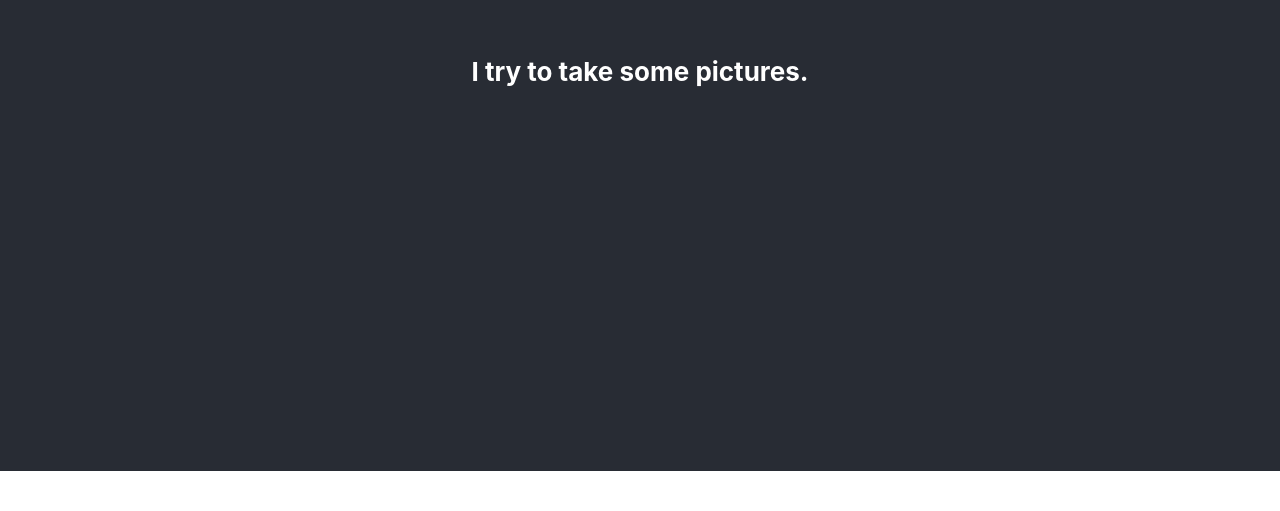
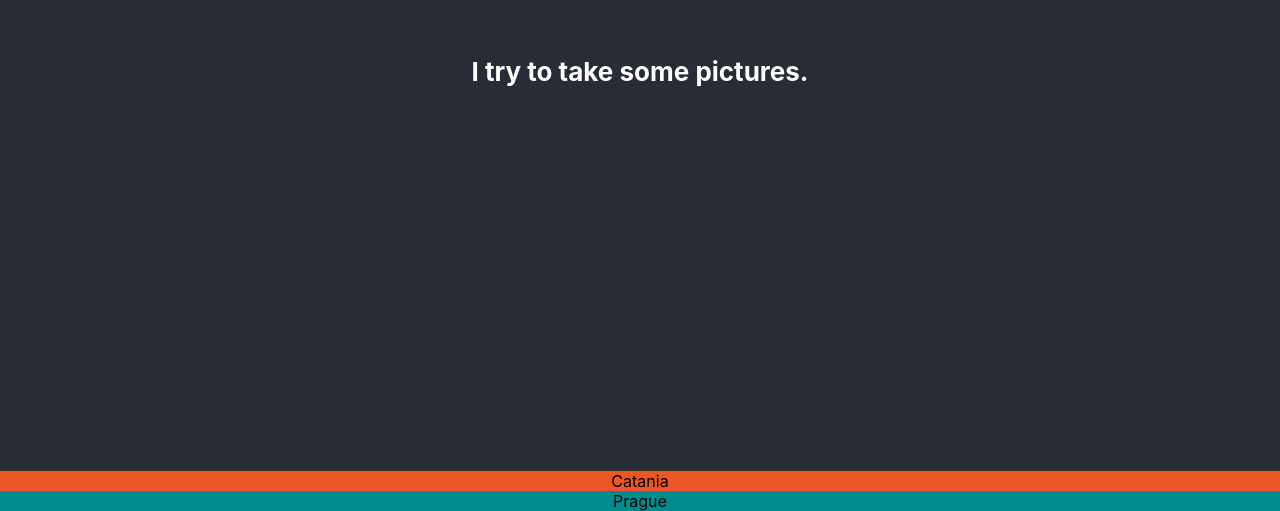
Before and after one commit to marcoft43/marcosclp, a React (Create React App) app: page / in a window 1280 px wide. Shown: the part 329-840 px from the top of the page. Before the commit the page ends 800 px from the top, so only its background shows below. Built offline with nearby package versions, Linux system fonts and the light colour scheme.

Commit message:
Added some colors

```diff
--- a/src/App.css
+++ b/src/App.css
@@ -28,6 +28,46 @@
   color: #61dafb;
 }
 
+.Klein-Blue {
+  color: #002FA7;
+}
+
+.Prussia-Blue {
+  background-color: #003153;
+}
+
+.Cyan {
+  color: #81D8D0;
+}
+
+.Deep-Cyan {
+  background-color: #008C8C;
+}
+
+.Orange-Dynamite {
+  background-color: #E85827;
+}
+
+.Burgundy-Red {
+  color: #800020;
+}
+
+.Bordeaux-Red {
+  color: #4C0009;
+}
+
+.Warm-Red {
+  color: #B05923;
+}
+
+.Dark-Pastel-Orange {
+  color: #8F4B28;
+}
+
+.Bright-Yellow {
+  color: #F9DC24;
+}
+
 @keyframes App-logo-spin {
   from {
     transform: rotate(0deg);
--- a/src/App.js
+++ b/src/App.js
@@ -7,6 +7,10 @@ function App() {
       <header className="App-header">
         <h4>I try to take some pictures.</h4>
       </header>
+      <stack>
+        <div className='Orange-Dynamite'>Catania</div>
+        <div className='Deep-Cyan'>Prague</div>
+      </stack>
     </div>
   );
 }
```
